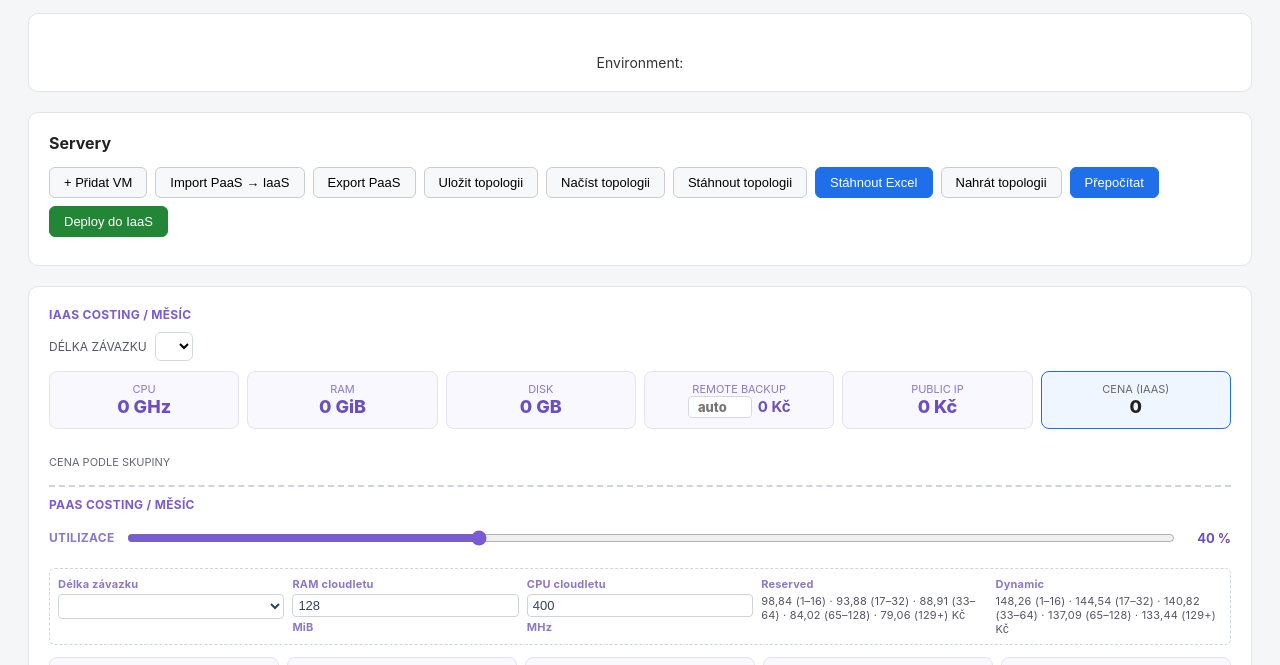
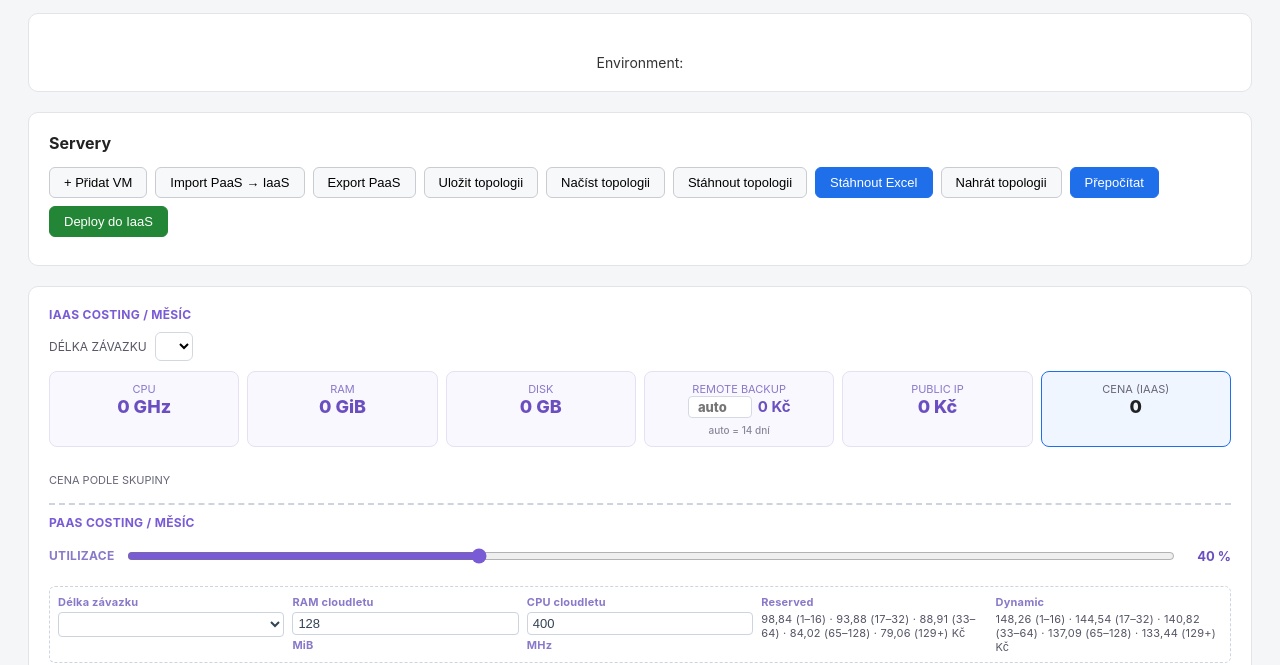
Before and after one commit to romeo0012/iaas-api-mgmt, a website: page public/index.html in a window 1280 px wide. Shown: the part 111-776 px from the top of the page. Drawn offline with nearby package versions, Linux system fonts and the light colour scheme; no server answers; a script that the page names is missing.

Commit message:
Remote backup: u 'auto' poznamka 14 dni

```diff
--- a/public/index.html
+++ b/public/index.html
@@ -94,7 +94,7 @@
         <div class="cost-item"><span class="cost-label">CPU</span><span id="totCpu">0 GHz</span></div>
         <div class="cost-item"><span class="cost-label">RAM</span><span id="totRam">0 GiB</span></div>
         <div class="cost-item"><span class="cost-label">Disk</span><span id="totDisk">0 GB</span></div>
-        <div class="cost-item" title="Kapacita Remote backup v GB (0 = vypnuto, cena 0 Kč). Prázdné = 2 × celkový disk."><span class="cost-label">Remote backup</span><span class="rb-wrap"><input id="rbCapacity" type="number" min="0" step="1" placeholder="auto"><span id="totRbIaaS">0 Kč</span></span></div>
+        <div class="cost-item" title="Kapacita Remote backup v GB (0 = vypnuto, cena 0 Kč). Prázdné (auto) = 2 × celkový disk, 14 dní."><span class="cost-label">Remote backup</span><span class="rb-wrap"><input id="rbCapacity" type="number" min="0" step="1" placeholder="auto"><span id="totRbIaaS">0 Kč</span><span class="rb-note">auto = 14 dní</span></span></div>
         <div class="cost-item" id="ipIaaSItem" title="108 Kč / IP / měsíc (jen s firewallem)"><span class="cost-label">Public IP</span><span id="totIpIaaS">0 Kč</span></div>
         <div class="cost-item cost-total"><span class="cost-label">Cena (IaaS)</span><span id="totPrice">0</span></div>
       </div>
--- a/public/style.css
+++ b/public/style.css
@@ -307,6 +307,8 @@ body {
   background: #fff;
 }
 .cost-item .rb-wrap > span { font-size: 15px; font-weight: 700; }
+.cost-item .rb-wrap .rb-note { flex-basis: 100%; font-size: 10px; font-weight: 500; color: #889; }
+.cost-summary .cost-item .rb-wrap .rb-note { color: #889; }
 .cost-summary .cost-item .rb-wrap > span { color: #6b4fc0; }
 .cost-total { background: #f0f6ff; border-color: #1f6feb; }
 .cost-summary .cost-item:not(.cost-total) { background: #faf8ff; border-color: #e6e0f5; }
```
